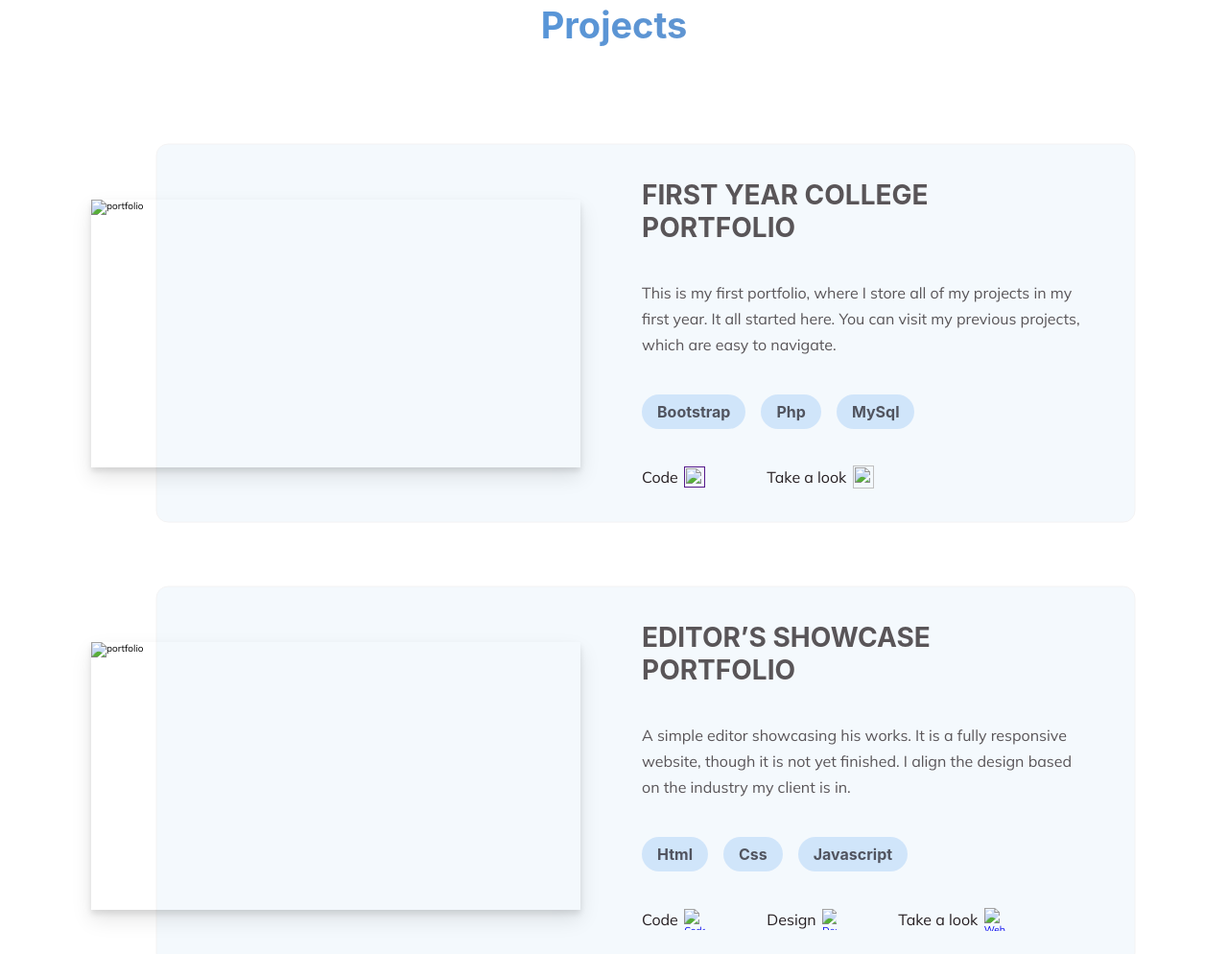
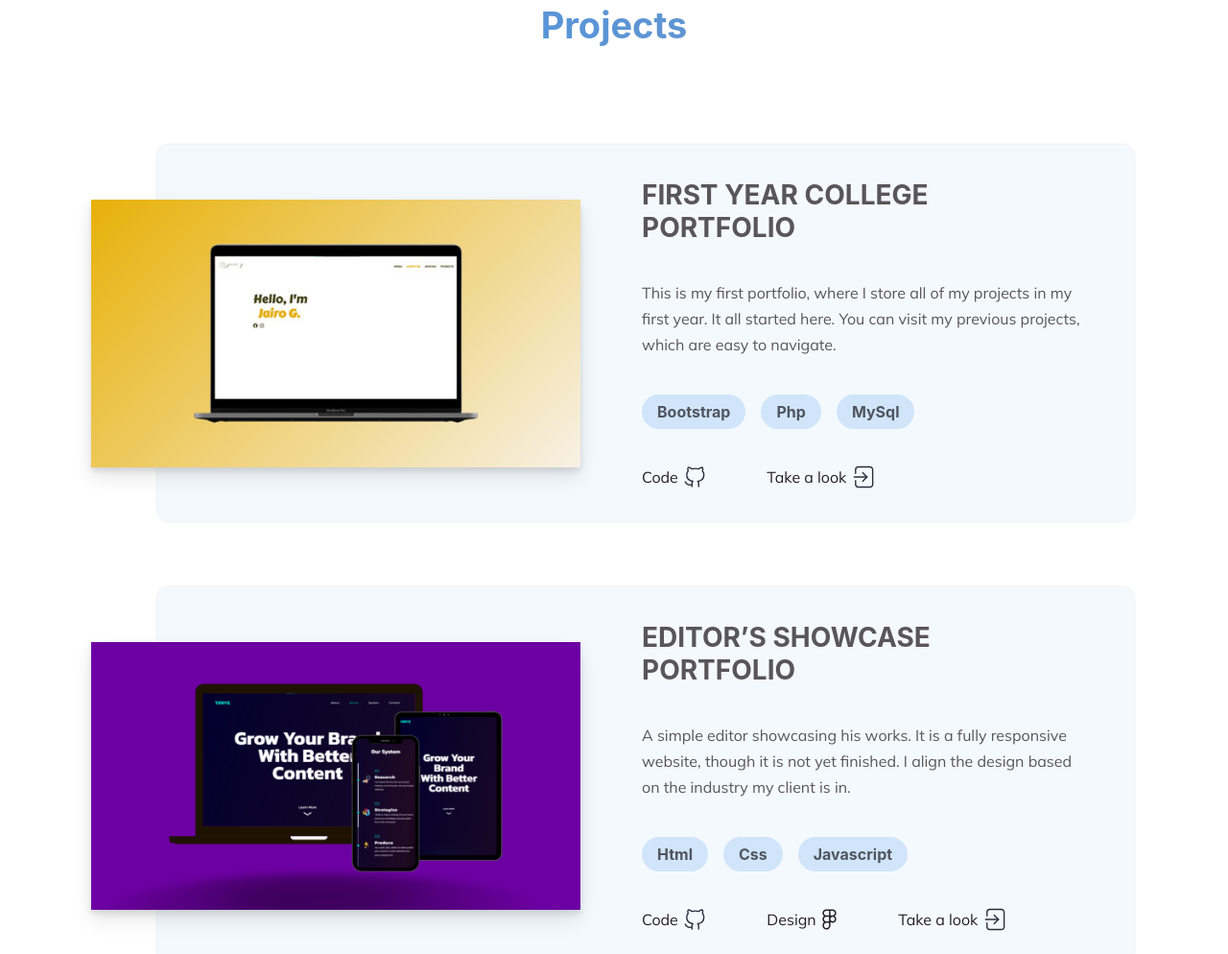
Before and after one commit to birb303/jgarcia, a plain HTML site: page index.html in a window 1280 px wide. Shown: the part 1803-2797 px from the top of the page at 96% size. Drawn offline with nearby package versions, Linux system fonts and the light colour scheme; the site is published under a folder, as on GitHub Pages, so addresses that start at the root find nothing; a web font is replaced by a local one.

Commit message:
Fixing src

```diff
--- a/index.html
+++ b/index.html
@@ -146,7 +146,7 @@
           <a href="#project">
             <div class="button-flex">
               <p>See my work</p>
-              <img src="/assets/svg/Hero-down.svg" alt="down" />
+              <img src="assets/svg/Hero-down.svg" alt="down" />
             </div>
           </a>
         </div>
@@ -258,7 +258,7 @@
         <div class="project-card" data-aos="fade-up" data-aos-duration="500">
           <img
             class="card-img"
-            src="/assets/img/my-portfolio.png"
+            src="assets/img/my-portfolio.png"
             alt="portfolio"
           />
           <div class="card-info">
@@ -289,7 +289,7 @@
                 <p>Code</p>
                 <img
                   class="direct-github"
-                  src="/assets/svg/Projects-github.svg"
+                  src="assets/svg/Projects-github.svg"
                   alt=""
                 />
               </a>
@@ -302,7 +302,7 @@
                 <p>Take a look</p>
                 <img
                   class="direct-project"
-                  src="/assets/svg/Projects-look.svg"
+                  src="assets/svg/Projects-look.svg"
                   alt=""
                 />
               </a>
@@ -312,7 +312,7 @@
         <div class="project-card" data-aos="fade-up" data-aos-duration="500">
           <img
             class="card-img"
-            src="/assets/img/trrye-portfolio.png"
+            src="assets/img/trrye-portfolio.png"
             alt="portfolio"
           />
           <div class="card-info">
@@ -343,7 +343,7 @@
                 <p>Code</p>
                 <img
                   class="direct-github"
-                  src="/assets/svg/Projects-github.svg"
+                  src="assets/svg/Projects-github.svg"
                   alt="Code"
                 />
               </a>
@@ -357,7 +357,7 @@
                 <p>Design</p>
                 <img
                   class="direct-figma"
-                  src="/assets/svg/project-figma.svg"
+                  src="assets/svg/project-figma.svg"
                   alt="Design"
                 />
               </a>
@@ -371,7 +371,7 @@
                 <p>Take a look</p>
                 <img
                   class="direct-project"
-                  src="/assets/svg/Projects-look.svg"
+                  src="assets/svg/Projects-look.svg"
                   alt="Website"
                 />
               </a>
```
